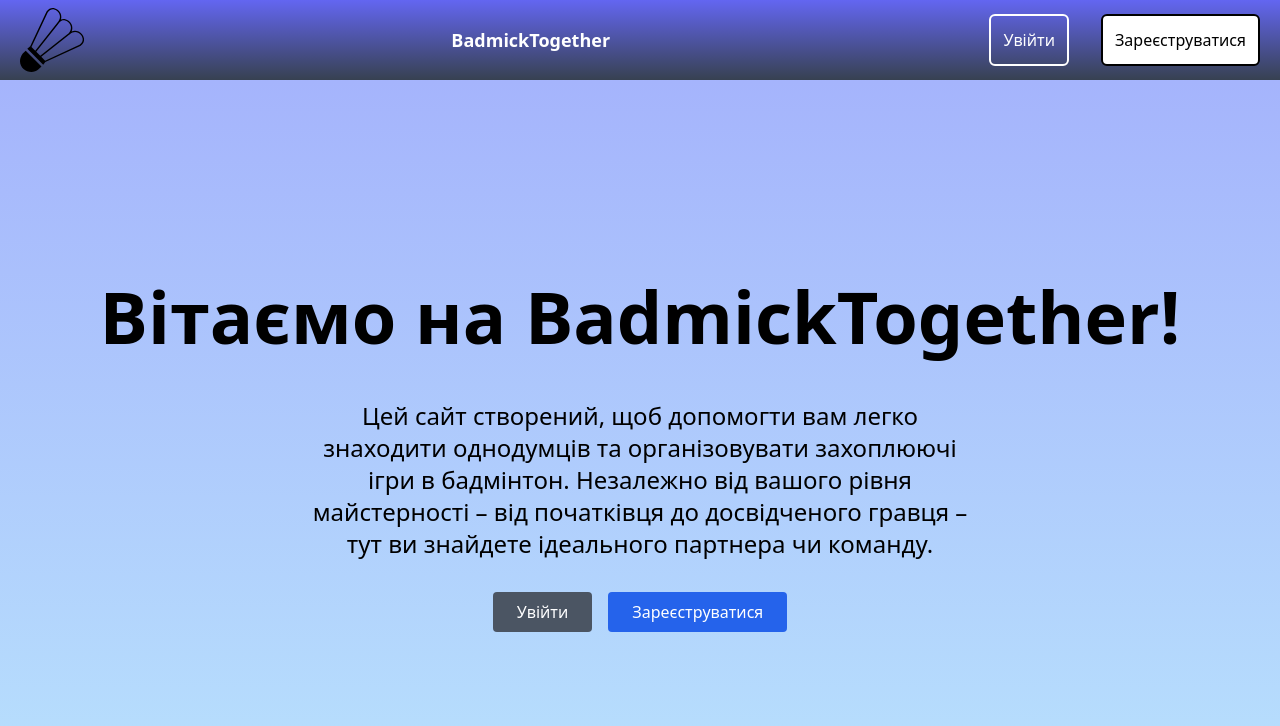
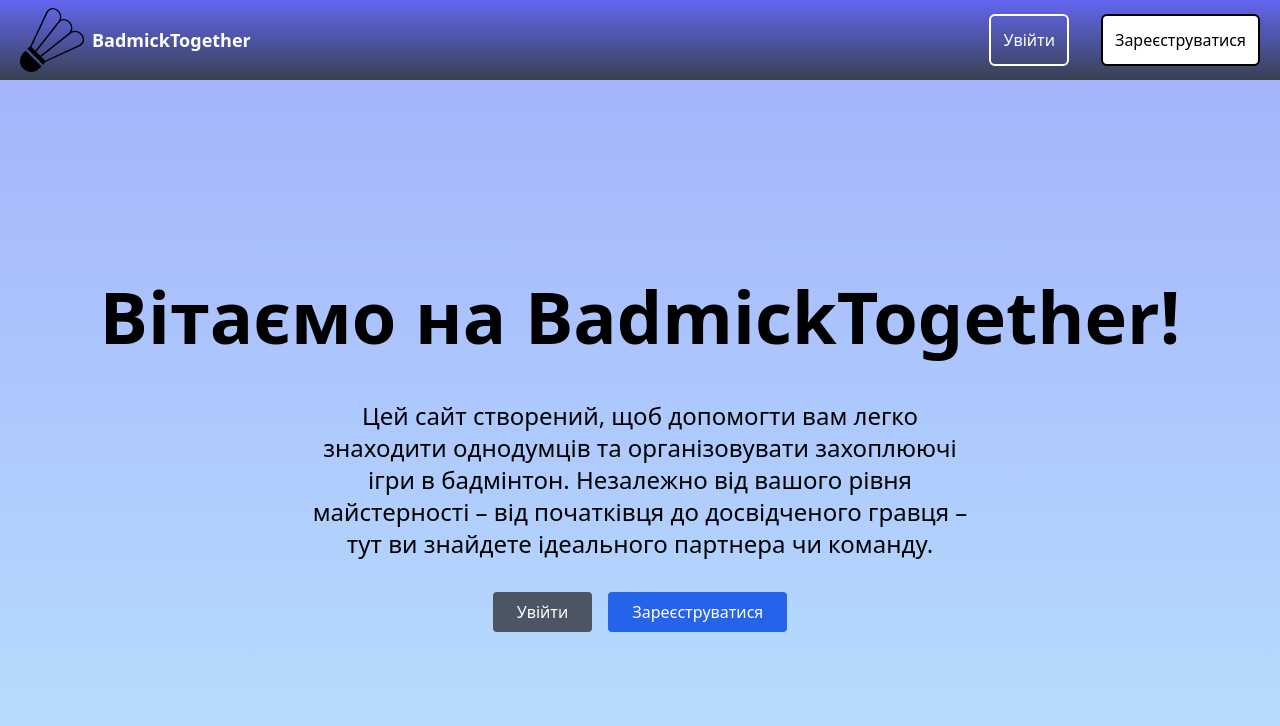
Before and after one commit to RomanPie2020/badminton_site, a React (Vite) app in the folder client/: page / in a window 1280 px wide. Shown: the top 726 px of the page. Built offline with nearby package versions, Linux system fonts and the light colour scheme.

Commit message:
fixing and updating topbar

```diff
--- a/client/src/components/layout/TopBar/TopBar.tsx
+++ b/client/src/components/layout/TopBar/TopBar.tsx
@@ -1,5 +1,5 @@
 import { Menu, X } from 'lucide-react'
-import { useState } from 'react'
+import { useEffect, useState } from 'react'
 import { Link, Outlet, useNavigate } from 'react-router-dom'
 import { useActions } from '../../../hooks/useActions'
 import { useLogOutMutation } from '../../../services/AuthService'
@@ -100,19 +100,29 @@ function TopBar() {
 		</>
 	)
 
+	useEffect(() => {
+		if (menuOpen) {
+			document.body.classList.add('overflow-hidden')
+		} else {
+			document.body.classList.remove('overflow-hidden')
+		}
+	}, [menuOpen])
+
 	return (
 		<>
 			<header className='fixed top-0 w-full bg-gradient-to-t from-gray-700 to-indigo-500 z-50'>
 				<div className='flex items-center justify-between px-5 h-20'>
 					{/* Лого */}
 					<Link
-						className='inline-block bg-shuttlecock_icon bg-no-repeat bg-left bg-cover h-16 w-16'
 						to='/'
 						onClick={() => setMenuOpen(false)}
-					/>
-					<span className='ml-2 text-white text-lg font-semibold md:hidden'>
-						BadmickTogether
-					</span>
+						className='flex items-center gap-2'
+					>
+						<div className='bg-shuttlecock_icon bg-no-repeat bg-left bg-cover h-16 w-16' />
+						<span className='text-white text-lg font-semibold md:hidden'>
+							BadmickTogether
+						</span>
+					</Link>
 
 					{/* Десктоп-меню (показувати за замовчуванням, ховати при ≤768px) */}
 					<nav className='flex gap-3 md:hidden'>
@@ -131,8 +141,22 @@ function TopBar() {
 				</div>
 
 				{/* Мобільне випадаюче меню (приховане за замовчуванням, показувати при ≤768px) */}
+				{/* {menuOpen && (
+					<nav className='hidden md:flex flex-col gap-4 px-5 pb-6 bg-gradient-to-b from-indigo-500 to-gray-700'>
+						{isAuthenticated ? renderAuthButtons() : renderGuestButtons()}
+					</nav>
+				)} */}
 				{menuOpen && (
-					<nav className='hidden md:flex flex-col gap-4 px-5 pb-6 bg-gradient-to-b from-indigo-500 to-gray-700'>
+					<nav
+						className='
+							fixed inset-x-0 top-20 z-40
+							flex flex-col gap-4
+							px-5 pb-6 pt-20
+							bg-gradient-to-b from-indigo-500 to-gray-700
+							overflow-y-auto h-[calc(100vh-5rem)]
+							hidden md:flex
+						'
+					>
 						{isAuthenticated ? renderAuthButtons() : renderGuestButtons()}
 					</nav>
 				)}
--- a/client/src/components/ui/forms/LogInForm.tsx
+++ b/client/src/components/ui/forms/LogInForm.tsx
@@ -20,7 +20,7 @@ const signUpButtonProps: IBaseButton = {
 
 const forgotPasswordButtonProps: IBaseButton = {
 	title: 'Забули пароль?',
-	styles: '',
+	styles: 'underline',
 	to: '/enter-email',
 }
 
```
Also changed, not shown: 1 other file (tests, documents, lock files or other folders).
